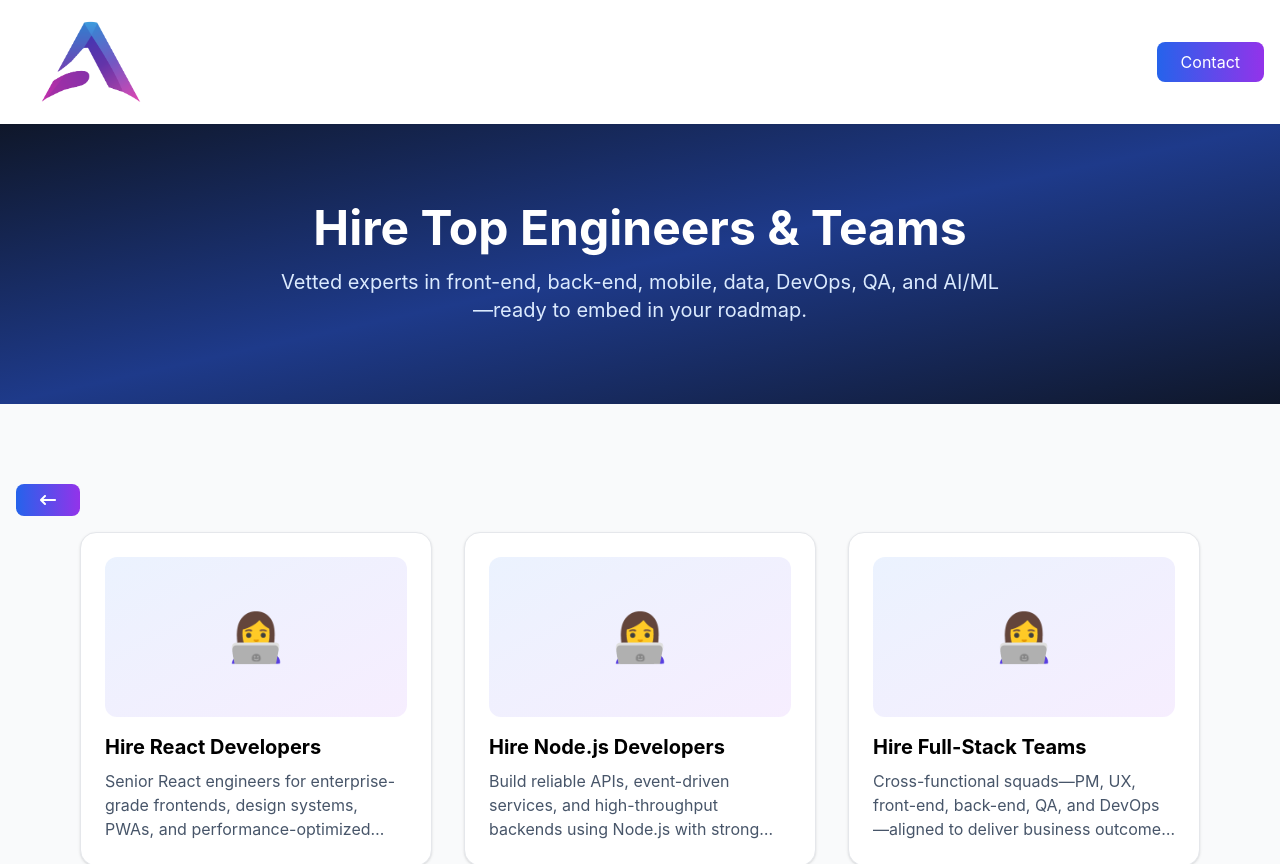
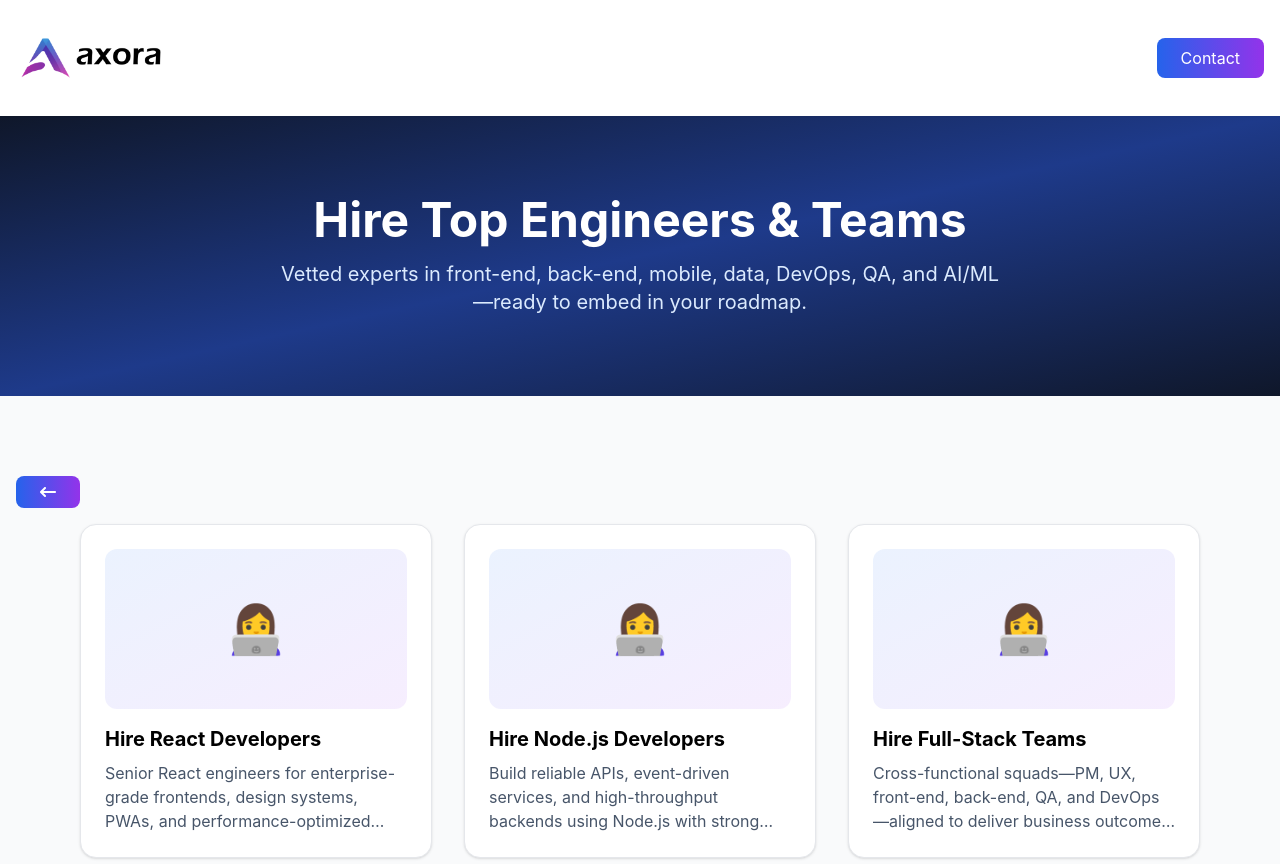
Before and after one commit to JAY-KANANI-18/axorainc, a Next.js app: page /hire in a window 1280 px wide. Shown: the top 864 px of the page. Built offline with nearby package versions, Linux system fonts and the light colour scheme.

Commit message:
update logo

```diff
--- a/data/hire.ts
+++ b/data/hire.ts
@@ -41,7 +41,7 @@ export const hires: HirePage[] = [
     date: "2025-11-17",
     category: "Front-end",
     readTime: "12 min read",
-    image: "/axora-main.png",
+    image: "/axora-full-main.png",
     ogImage: "https://axorainfotech.com/hire/react-developers-og.jpg",
     keywords: [
       "hire react developers",
@@ -94,7 +94,7 @@ export const hires: HirePage[] = [
     date: "2025-11-17",
     category: "Back-end",
     readTime: "11 min read",
-    image: "/axora-main.png",
+    image: "/axora-full-main.png",
     ogImage: "https://axorainfotech.com/hire/nodejs-developers-og.jpg",
     keywords: [
       "hire nodejs developers",
@@ -143,7 +143,7 @@ export const hires: HirePage[] = [
     date: "2025-11-17",
     category: "Teams",
     readTime: "10 min read",
-    image: "/axora-main.png",
+    image: "/axora-full-main.png",
     ogImage: "https://axorainfotech.com/hire/fullstack-teams-og.jpg",
     keywords: [
       "hire fullstack team",
@@ -189,7 +189,7 @@ export const hires: HirePage[] = [
     date: "2025-11-17",
     category: "Front-end",
     readTime: "8 min read",
-    image: "/axora-main.png",
+    image: "/axora-full-main.png",
     keywords: ["next.js engineers", "seo", "app router", "edge rendering"],
     skills: ["Next.js", "Vercel", "TypeScript"],
     content: [
@@ -215,7 +215,7 @@ export const hires: HirePage[] = [
     date: "2025-11-17",
     category: "Mobile",
     readTime: "8 min read",
-    image: "/axora-main.png",
+    image: "/axora-full-main.png",
     keywords: ["mobile developers", "react native", "flutter"],
     skills: ["Swift", "Kotlin", "React Native", "Flutter"],
     content: [
@@ -241,7 +241,7 @@ export const hires: HirePage[] = [
     date: "2025-11-17",
     category: "DevOps",
     readTime: "8 min read",
-    image: "/axora-main.png",
+    image: "/axora-full-main.png",
     keywords: ["devops", "sre", "kubernetes", "terraform"],
     skills: ["Kubernetes", "Terraform", "Prometheus/Grafana"],
     content: [
@@ -267,7 +267,7 @@ export const hires: HirePage[] = [
     date: "2025-11-17",
     category: "Data",
     readTime: "8 min read",
-    image: "/axora-main.png",
+    image: "/axora-full-main.png",
     keywords: ["data engineers", "dbt", "snowflake", "kafka"],
     skills: ["dbt", "Snowflake", "Kafka"],
     content: [
@@ -293,7 +293,7 @@ export const hires: HirePage[] = [
     date: "2025-11-17",
     category: "Design",
     readTime: "7 min read",
-    image: "/axora-main.png",
+    image: "/axora-full-main.png",
     keywords: ["ui ux designers", "design systems", "figma"],
     skills: ["Figma", "Accessibility", "Prototyping"],
     content: [
@@ -319,7 +319,7 @@ export const hires: HirePage[] = [
     date: "2025-11-17",
     category: "QA",
     readTime: "7 min read",
-    image: "/axora-main.png",
+    image: "/axora-full-main.png",
     keywords: ["qa automation", "cypress", "playwright"],
     skills: ["Cypress", "Playwright", "k6"],
     content: [
@@ -345,7 +345,7 @@ export const hires: HirePage[] = [
     date: "2025-11-17",
     category: "AI/ML",
     readTime: "9 min read",
-    image: "/axora-main.png",
+    image: "/axora-full-main.png",
     keywords: ["ai specialists", "ml engineers", "llms", "computer vision"],
     skills: ["LLMs", "CV", "MLOps"],
     content: [
--- a/pages/blog/[slug].tsx
+++ b/pages/blog/[slug].tsx
@@ -105,7 +105,7 @@ const BlogPostPage: NextPage<BlogPostPageProps> = ({ post }) => {
                 name: "Axora Infotech",
                 logo: {
                   "@type": "ImageObject",
-                  url: "https://axorainfotech.com/axora-main.png",
+                  url: "https://axorainfotech.com/axora-full-main.png",
                 },
               },
               mainEntityOfPage: canonicalUrl,
@@ -154,7 +154,7 @@ const BlogPostPage: NextPage<BlogPostPageProps> = ({ post }) => {
           <nav className="container mx-auto px-4 py-4 flex justify-between items-center">
             <Link href="/" className="flex items-center text-2xl font-bold">
               <Image
-                src="/axora-main.png"
+                src="/axora-full-main.png"
                 alt="Axora Infotech Logo"
                 width={150}
                 height={80}
--- a/pages/blog/index.tsx
+++ b/pages/blog/index.tsx
@@ -92,7 +92,7 @@ const Blog: NextPage = () => {
                 name: "Axora Infotech",
                 logo: {
                   "@type": "ImageObject",
-                  url: "https://axorainfotech.com/axora-main.png",
+                  url: "https://axorainfotech.com/axora-full-main.png",
                 },
               },
             }),
@@ -148,7 +148,7 @@ const Blog: NextPage = () => {
           <nav className="container mx-auto px-4 py-4 flex justify-between items-center">
             <a href="/" className="flex items-center text-2xl font-bold">
               <Image
-                src="/axora-main.png"
+                src="/axora-full-main.png"
                 alt="Axora Infotech Logo"
                 width={150}
                 height={80}
--- a/pages/hire/[slug].tsx
+++ b/pages/hire/[slug].tsx
@@ -66,7 +66,7 @@ const HireLandingPage: NextPage<Props> = ({ page }) => {
                 "@type": "Organization",
                 name: "Axora Infotech",
                 url: "https://axorainfotech.com",
-                logo: "https://axorainfotech.com/axora-main.png",
+                logo: "https://axorainfotech.com/axora-full-main.png",
               },
               url: canonical,
               offers: {
@@ -138,7 +138,7 @@ const HireLandingPage: NextPage<Props> = ({ page }) => {
               "@type": "Organization",
               name: "Axora Infotech",
               url: "https://axorainfotech.com",
-              logo: "https://axorainfotech.com/axora-main.png",
+              logo: "https://axorainfotech.com/axora-full-main.png",
               contactPoint: [
                 {
                   "@type": "ContactPoint",
@@ -171,7 +171,7 @@ const HireLandingPage: NextPage<Props> = ({ page }) => {
                   name: "Axora Infotech",
                   logo: {
                     "@type": "ImageObject",
-                    url: "https://axorainfotech.com/axora-main.png",
+                    url: "https://axorainfotech.com/axora-full-main.png",
                   },
                 },
                 image: page.ogImage || "https://axorainfotech.com/og-image.jpg",
@@ -189,7 +189,7 @@ const HireLandingPage: NextPage<Props> = ({ page }) => {
           <nav className="container mx-auto px-4 py-4 flex justify-between items-center">
             <Link href="/" className="flex items-center text-2xl font-bold">
               <Image
-                src="/axora-main.png"
+                src="/axora-full-main.png"
                 alt="Axora Infotech Logo"
                 width={150}
                 height={80}
@@ -242,7 +242,7 @@ const HireLandingPage: NextPage<Props> = ({ page }) => {
                 </div>
                 <div>
                   <Image
-                    src={page.image || "/axora-main.png"}
+                    src={page.image || "/axora-full-main.png"}
                     alt={page.title}
                     width={1200}
                     height={800}
--- a/pages/hire/index.tsx
+++ b/pages/hire/index.tsx
@@ -93,7 +93,7 @@ const HireIndex: NextPage = () => {
           <nav className="container mx-auto px-4 py-4 flex justify-between items-center">
             <Link href="/" className="flex items-center text-2xl font-bold">
               <Image
-                src="/axora-main.png"
+                src="/axora-full-main.png"
                 alt="Axora Infotech Logo"
                 width={150}
                 height={80}
--- a/pages/index.tsx
+++ b/pages/index.tsx
@@ -132,7 +132,7 @@ const Home: NextPage = () => {
               name: "Axora Infotech",
               alternateName: "Axora",
               url: "https://axorainfotech.com",
-              logo: "https://axorainfotech.com/axora-main.png",
+              logo: "https://axorainfotech.com/axora-full-main.png",
               description:
                 "Leading AI software development company specializing in computer vision, visual search engines, and enterprise AI solutions.",
               foundingDate: "2020",
@@ -249,7 +249,7 @@ const Home: NextPage = () => {
             {/* Logo */}
             <a href="#" className="flex items-center text-2xl font-bold">
               <Image
-                src="/axora-main.png"
+                src="/axora-full-main.png"
                 alt="Axora  Logo"
                 width={150}
                 height={80}
--- a/pages/services/[slug].tsx
+++ b/pages/services/[slug].tsx
@@ -67,7 +67,7 @@ const ServiceLandingPage: NextPage<Props> = ({ service }) => {
                 "@type": "Organization",
                 name: "Axora Infotech",
                 url: "https://axorainfotech.com",
-                logo: "https://axorainfotech.com/axora-main.png",
+                logo: "https://axorainfotech.com/axora-full-main.png",
               },
               url: canonical,
               offers: {
@@ -139,7 +139,7 @@ const ServiceLandingPage: NextPage<Props> = ({ service }) => {
               "@type": "Organization",
               name: "Axora Infotech",
               url: "https://axorainfotech.com",
-              logo: "https://axorainfotech.com/axora-main.png",
+              logo: "https://axorainfotech.com/axora-full-main.png",
               contactPoint: [
                 {
                   "@type": "ContactPoint",
@@ -172,7 +172,7 @@ const ServiceLandingPage: NextPage<Props> = ({ service }) => {
                   name: "Axora Infotech",
                   logo: {
                     "@type": "ImageObject",
-                    url: "https://axorainfotech.com/axora-main.png",
+                    url: "https://axorainfotech.com/axora-full-main.png",
                   },
                 },
                 image:
@@ -191,7 +191,7 @@ const ServiceLandingPage: NextPage<Props> = ({ service }) => {
           <nav className="container mx-auto px-4 py-4 flex justify-between items-center">
             <Link href="/" className="flex items-center text-2xl font-bold">
               <Image
-                src="/axora-main.png"
+                src="/axora-full-main.png"
                 alt="Axora Infotech Logo"
                 width={150}
                 height={80}
@@ -247,7 +247,7 @@ const ServiceLandingPage: NextPage<Props> = ({ service }) => {
                 </div>
                 <div>
                   <Image
-                    src={service.image || "/axora-main.png"}
+                    src={service.image || "/axora-full-main.png"}
                     alt={service.title}
                     width={1200}
                     height={800}
--- a/pages/services/index.tsx
+++ b/pages/services/index.tsx
@@ -99,7 +99,7 @@ const ServicesIndex: NextPage = () => {
               "@type": "Organization",
               name: "Axora Infotech",
               url: "https://axorainfotech.com",
-              logo: "https://axorainfotech.com/axora-main.png",
+              logo: "https://axorainfotech.com/axora-full-main.png",
               contactPoint: [
                 {
                   "@type": "ContactPoint",
@@ -119,7 +119,7 @@ const ServicesIndex: NextPage = () => {
           <nav className="container mx-auto px-4 py-4 flex justify-between items-center">
             <Link href="/" className="flex items-center text-2xl font-bold">
               <Image
-                src="/axora-main.png"
+                src="/axora-full-main.png"
                 alt="Axora Infotech Logo"
                 width={150}
                 height={80}
```
Also changed, not shown: public/axora-full-main.png (added).
